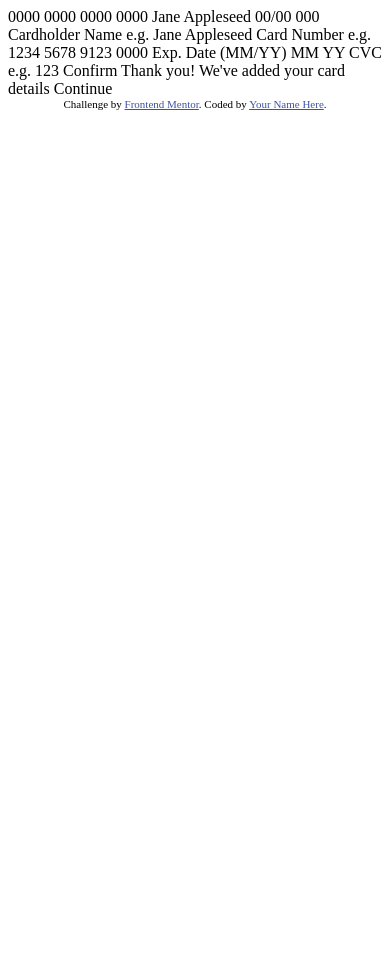
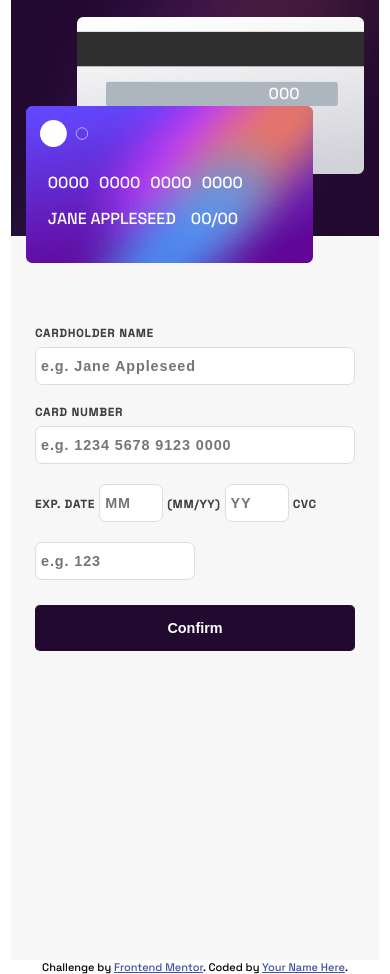
Before and after one commit to rox-io/interactive-card-details-form-main, a plain HTML site: page index.html in a window 390 px wide. Before the commit the page ends 844 px from the top, so only its background shows below. Drawn offline with Linux system fonts and the light colour scheme.

Commit message:
mobile design

```diff
--- a/index.html
+++ b/index.html
@@ -5,6 +5,10 @@
   <meta name="viewport" content="width=device-width, initial-scale=1.0"> <!-- displays site properly based on user's device -->
 
   <link rel="icon" type="image/png" sizes="32x32" href="./images/favicon-32x32.png">
+  <link rel="stylesheet" href="style.css">
+  <link rel="preconnect" href="https://fonts.googleapis.com">
+  <link rel="preconnect" href="https://fonts.gstatic.com" crossorigin>
+  <link href="https://fonts.googleapis.com/css2?family=Space+Grotesk:wght@500&display=swap" rel="stylesheet">
 
   <title>Frontend Mentor | Interactive card details form</title>
 
@@ -15,37 +19,47 @@
   </style>
 </head>
 <body>
-
-  0000 0000 0000 0000
-  Jane Appleseed
-  00/00
-
-  000
-
-  Cardholder Name
-  e.g. Jane Appleseed
-
-  Card Number
-  e.g. 1234 5678 9123 0000
-
-  Exp. Date (MM/YY)
-  MM
-  YY
-
-  CVC
-  e.g. 123
-
-  Confirm
-
-  <!-- Completed state start -->
-
-  Thank you!
-  We've added your card details
-  Continue
-
-  <div class="attribution">
-    Challenge by <a href="https://www.frontendmentor.io?ref=challenge" target="_blank">Frontend Mentor</a>.
-    Coded by <a href="#">Your Name Here</a>.
+<main>
+  <div id="card-container">
+    <div id="img-layer">
+      <img class="bg-card-img" src="images/bg-main-mobile.png" alt="">
+      <img class="card-back" src="images/bg-card-back.png" alt="">
+      <img class="card-front" src="images/bg-card-front.png" alt="">
+    </div>
+    <div id="card-info-layer">
+      <p class="card-cvc">000</p>
+      <img class="card-logo" src="images/card-logo.svg" alt="">
+      <p class="card-line-a"><span class="card-num">0000</span><span class="card-num">0000</span><span class="card-num">0000</span><span class="card-num">0000</span></p>
+      <p class="card-line-b"><span class="card-name">JANE APPLESEED</span><span class="card-exp">00/00</span></p>
+    </div>
   </div>
+  <div id="form">
+    <form action="">
+      <label for="card-name">Cardholder Name</label>
+      <input type="text" name="name" id="card-name" class="info-input" placeholder="e.g. Jane Appleseed">
+      <label for="card-number">Card Number</label>
+      <input type="number" name="number" id="card-number" class="info-input" placeholder="e.g. 1234 5678 9123 0000">
+      <div class="security-label">
+        <label for="">Exp. Date</label>
+        <input type="number" class="input-month card-sec" placeholder="MM">
+        <label for="">(MM/YY)</label>
+        <input type="number" class="input-year card-sec" placeholder="YY">
+        <label for="">CVC</label>
+        <input type="number" class="input-cvc card-sec" placeholder="e.g. 123">
+      </div>
+      <button type="submit">Confirm</button>
+    </form>
+  </div>
+  <div id="completed-form" class="toggle-completed-form" style="display: none;">
+    <img src="images/icon-complete.svg" alt="checkmark icon">
+    <p class="card-message-one">Thank You!</p>
+    <p class="card-message-two">We've added your card details</p>
+    <p><button>Continue</button></p>
+  </div>
+</main>
+<footer class="attribution">
+  Challenge by <a href="https://www.frontendmentor.io?ref=challenge" target="_blank">Frontend Mentor</a>.
+  Coded by <a href="#">Your Name Here</a>.
+</footer>
 </body>
 </html>
--- /dev/null
+++ b/style.css
@@ -0,0 +1,137 @@
+html {
+    box-sizing: border-box;
+    margin: 0;
+    font-size: 16px;
+}
+
+body {
+    margin: 0;
+    display: flex;
+    flex-direction: column;
+    align-items: center;
+    justify-content: center;
+    font-family: 'Space Grotesk', sans-serif;
+}
+
+main {
+    display: flex;
+    flex-direction: column;
+    align-items: center;
+    width: 23rem;
+    min-height: 60rem;
+    background-color: rgb(247, 247, 247);
+}
+
+.bg-card-img {
+    width: 100%;
+}
+
+#card-container {
+    position: relative;
+    margin-bottom: 5rem;
+    color: white;
+}
+
+.card-back, .card-front {
+    width: 78%;
+    position: absolute;
+}
+
+.card-back {
+    top: 7%;
+    left: 18%;
+}
+
+.card-front {
+    top: 44%;
+    left: 4%;
+}
+
+.card-cvc {
+    position: absolute;
+    top: 28%;
+    left: 70%;
+}
+
+.card-logo {
+    position: absolute;
+    top: 50%;
+    left: 8%;
+    width: 13%;
+}
+
+.card-line-a {
+    position: absolute;
+    top: 65%;
+    left: 10%;
+}
+
+.card-num {
+    display: inline;
+    margin-right: 10px;
+}
+
+.card-line-b {
+    position: absolute;
+    top: 80%;
+    left: 10%;
+}
+
+.card-name {
+    margin-right: 15px;
+}
+
+#form {
+    width: 20rem;
+}
+
+#form label {
+    text-transform: uppercase;
+    font-size: .7rem;
+    font-weight: bold;
+    letter-spacing: 1px;
+    color: rgba(0, 0, 0, 0.74);
+}
+
+#form input {
+    border: 1px solid rgb(221, 221, 221);
+    border-radius: 7px;
+    padding: 10px 5px;
+    margin: 5px 0 15px 0;
+    box-sizing: border-box;
+    font-size: .9rem;
+    font-weight: bold;
+    letter-spacing: .9px;
+    color: rgba(128, 128, 128, 0.603);
+}
+
+input[type="number"] {
+    appearance: textfield;
+}
+
+.info-input {
+    display: block;
+    width: 100%;
+}
+
+.input-month, .input-year {
+    width: 20%;
+}
+
+.input-cvc {
+    width: 50%;
+}
+
+
+
+#form button {
+    width: 100%;
+    padding: 15px 5px;
+    background-color: hsl(278, 68%, 11%);
+    border-style: none;
+    border-radius: 5px;
+    color: white;
+    font-size: .9rem;
+    font-weight: bold;
+    margin-top: 10px;
+}
```
